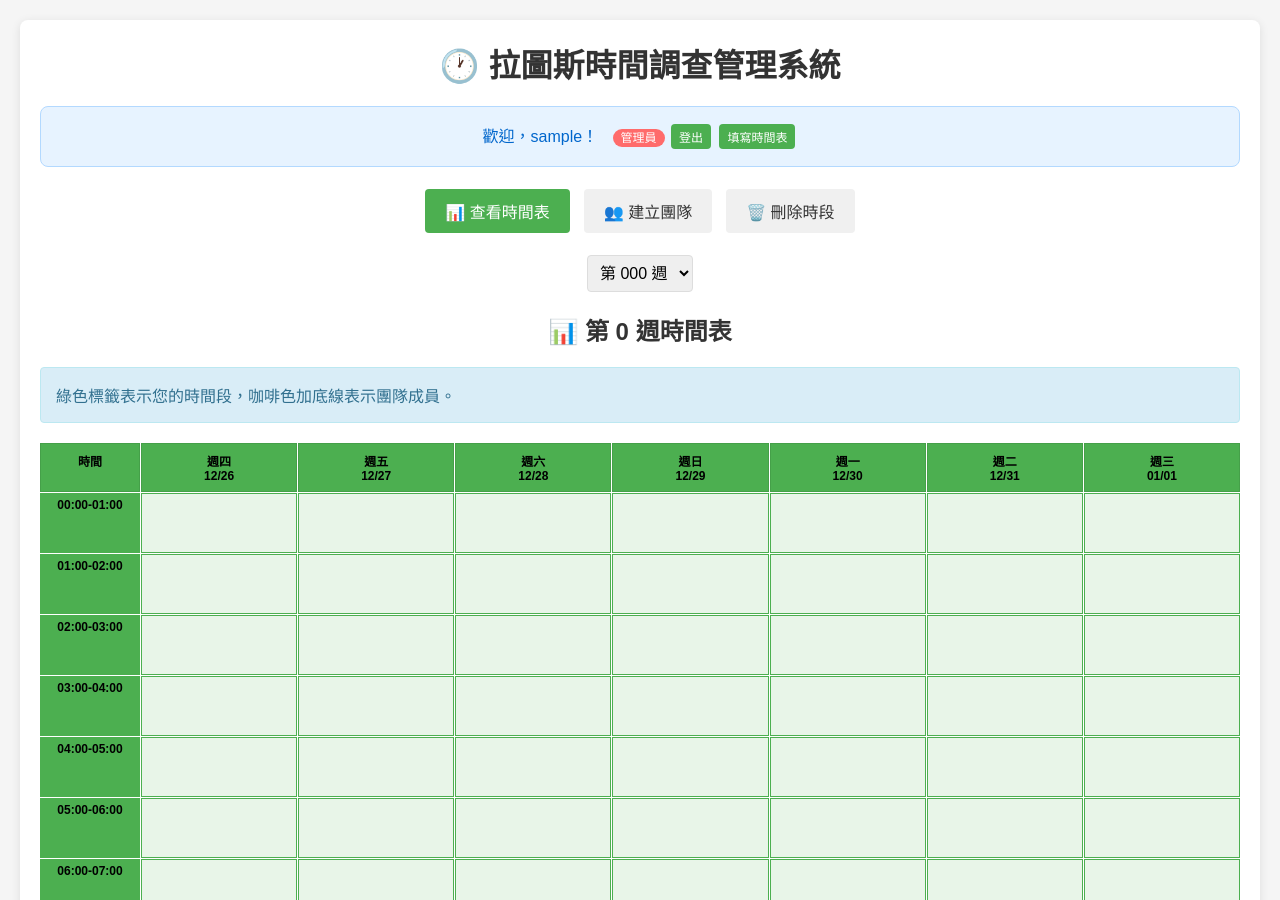
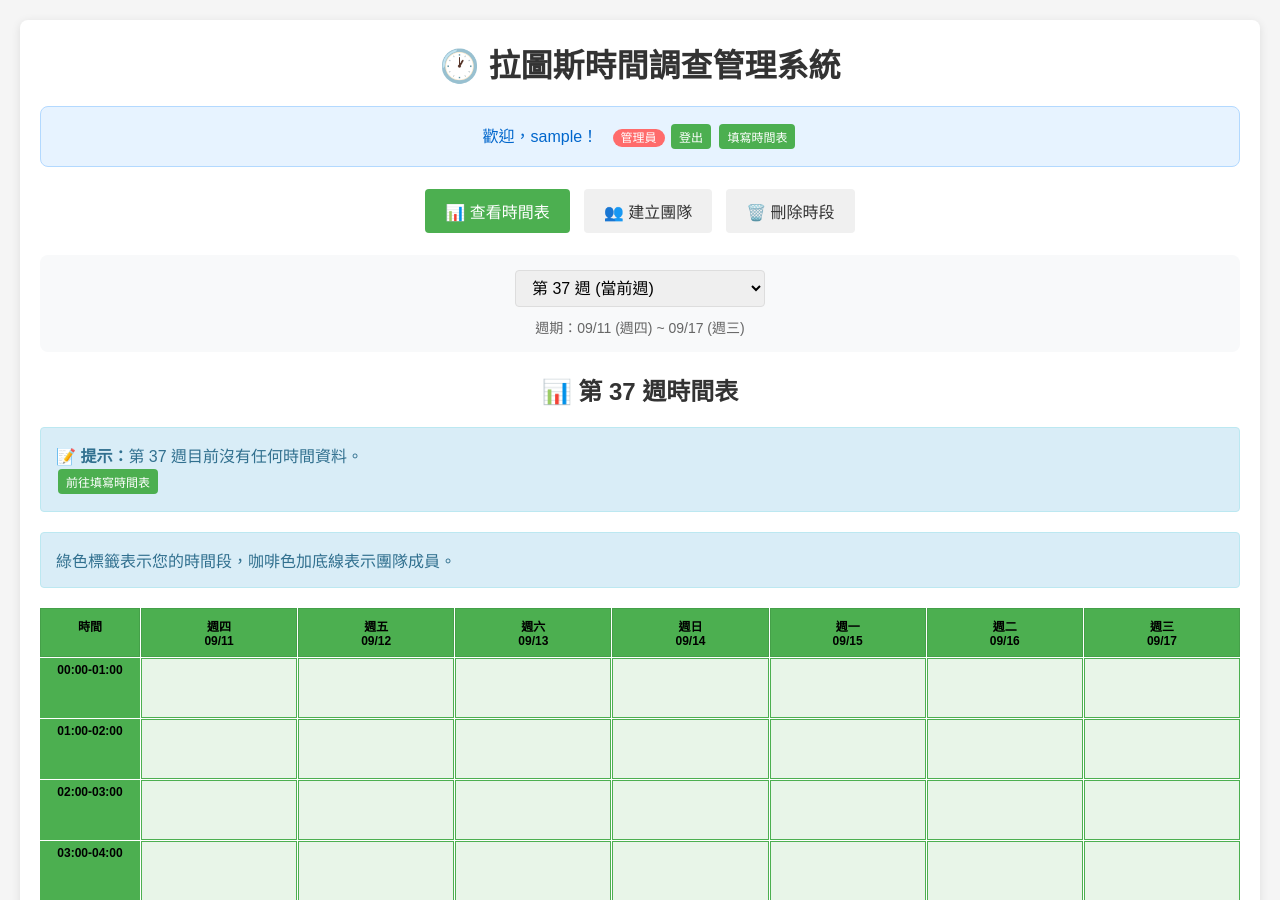
Before and after one commit to LINJINGCHENG/Zodiac-artale-boss, a PHP site: page /results.php in a window 1280 px wide. Shown: the top 900 px of the page. Run offline with PHP 8.4, Linux system fonts and the light colour scheme; the visitor is signed in with stand-in values (Sample User, id 1); tables that the repository leaves empty or names only in its code hold one stand-in row (values such as "Sample post").

Commit message:
feat:revise the date display problem

```diff
--- a/investigate.php
+++ b/investigate.php
@@ -39,6 +39,10 @@ try {
 }
 
 $currentWeek = (int)date('W');
+$currentDate=(int)date('w');
+if($currentDate<4){
+    $currentWeek=$currentWeek-1;
+}
 $currentYear = (int)date('Y');
 $allWeeks = [];
 
--- a/results.php
+++ b/results.php
@@ -27,15 +27,42 @@ try {
 
 // 獲取當前週數和所有週數
 $currentWeek = (int)date('W');
-$allWeeks = $pdo->query("SELECT DISTINCT week_number FROM time_slots ORDER BY week_number")->fetchAll(PDO::FETCH_COLUMN);
-$selectedWeek = isset($_GET['week']) ? (int)$_GET['week'] : $currentWeek;
+$currentWeekday = (int)date('w');
+if($currentWeekday<4){
+    $currentWeek=$currentWeek-1;
+}
 
-if (!in_array($selectedWeek, $allWeeks) && !empty($allWeeks)) {
-    $selectedWeek = (int)$allWeeks[0];
+// 從資料庫獲取現有週數
+$existingWeeks = $pdo->query("SELECT DISTINCT week_number FROM time_slots ORDER BY week_number")->fetchAll(PDO::FETCH_COLUMN);
+
+// 建立完整的週數列表（包含當前週和後面兩週）
+$allWeeks = [];
+for ($i = 0; $i <= 2; $i++) {
+    $week = $currentWeek + $i;
+    if ($week <= 53) { // 確保不超過一年的週數
+        $allWeeks[] = $week;
     }
-if (empty($allWeeks)) {
-    $allWeeks = [$currentWeek];
-    $selectedWeek = $currentWeek;
+}
+
+// 合併資料庫中的週數（避免遺漏現有資料）
+$allWeeks = array_unique(array_merge($allWeeks, $existingWeeks));
+sort($allWeeks);
+
+// 決定預設顯示的週數
+$defaultWeek = $currentWeek;
+if ($currentWeekday < 4) { // 如果今天是週日到週三，預設顯示上一週
+    $defaultWeek = $currentWeek - 1;
+    // 確保上一週也在選項中
+    if (!in_array($defaultWeek, $allWeeks)) {
+        array_unshift($allWeeks, $defaultWeek);
+    }
+}
+
+$selectedWeek = isset($_GET['week']) ? (int)$_GET['week'] : $defaultWeek;
+
+// 確保選中的週數在範圍內
+if (!in_array($selectedWeek, $allWeeks)) {
+    $selectedWeek = $defaultWeek;
 }
 
 $currentMode = $_GET['mode'] ?? 'view';
@@ -49,7 +76,6 @@ for ($hour = 0; $hour < 24; $hour++) {
     $timeSlots[] = "$startTime-$endTime";
 }
 
-// 計算週日期
 // 計算週日期 - 週四到週三的完整7天
 function getWeekDates($week)
 {
@@ -71,7 +97,6 @@ function getWeekDates($week)
 
     return $dates;
 }
-
 
 $weekDates = getWeekDates($selectedWeek);
 
@@ -99,7 +124,6 @@ foreach ($stmt->fetchAll(PDO::FETCH_ASSOC) as $row) {
     ];
 }
 
-
 // 獲取團隊成員資訊（用於標記團隊成員）
 $teamMembers = [];
 $teamStmt = $pdo->query("
@@ -115,14 +139,10 @@ foreach ($teamStmt->fetchAll(PDO::FETCH_ASSOC) as $row) {
     }
 }
 
-
-
-
 $message = '';
 
 // 處理表單提交 - 修復刪除邏輯
 if ($_SERVER["REQUEST_METHOD"] == "POST") {
-    // 刪除時段
     // 刪除時段
     if (isset($_POST['delete_selected_slots'])) {
         $selectedSlots = $_POST['delete_slots'] ?? [];
@@ -202,7 +222,6 @@ if (isset($_POST['delete_selected_slots'])) {
         }
     }
 
-
     // 建立團隊
     if (isset($_POST['create_team'])) {
         $teamName = trim($_POST['team_name'] ?? '');
@@ -280,7 +299,6 @@ $teams = $pdo->query("
     JOIN users u ON tm.user_id = u.user_id
     GROUP BY t.id ORDER BY t.date, t.time_slot
 ")->fetchAll(PDO::FETCH_ASSOC);
-
 
 // 搜尋用戶的時段（用於刪除功能）
 $searchResults = [];
@@ -400,13 +418,36 @@ $jsTimeSlots = json_encode($timeSlots);
         .week-selector {
             text-align: center;
             margin-bottom: 20px;
+            padding: 15px;
+            background: #f8f9fa;
+            border-radius: 8px;
         }
 
         .week-selector select {
-            padding: 8px;
+            padding: 8px 12px;
             border: 1px solid #ddd;
             border-radius: 4px;
             font-size: 16px;
+            min-width: 250px;
+        }
+
+        .week-info {
+            margin-top: 10px;
+            font-size: 14px;
+            color: #666;
+        }
+
+        .current-week-indicator {
+            background: #e7f3ff;
+            border: 2px solid #4CAF50;
+            border-radius: 8px;
+            padding: 10px;
+            margin-bottom: 15px;
+            text-align: center;
+        }
+
+        .current-week-indicator strong {
+            color: #4CAF50;
         }
 
         .btn {
@@ -753,9 +794,6 @@ $jsTimeSlots = json_encode($timeSlots);
             box-shadow: 0 4px 15px rgba(0, 0, 0, 0.1);
         }
 
-
-
-
         @media (max-width: 768px) {
             .time-grid {
                 grid-template-columns: 80px repeat(7, 1fr);
@@ -805,15 +843,76 @@ $jsTimeSlots = json_encode($timeSlots);
         <div class="week-selector">
             <select onchange="window.location.href='?mode=<?php echo $currentMode; ?>&week='+this.value;">
                 <?php foreach ($allWeeks as $week): ?>
+                    <?php
+                    $weekLabel = "第 {$week} 週";
+                    if ($week == $currentWeek) {
+                        $weekLabel .= " (當前週)";
+                    } elseif ($week == $currentWeek + 1) {
+                        $weekLabel .= " (下週)";
+                    } elseif ($week == $currentWeek + 2) {
+                        $weekLabel .= " (下下週)";
+                    } elseif ($week == $currentWeek - 1) {
+                        $weekLabel .= " (上週)";
+                    }
+
+                    // 檢查是否有資料
+                    $hasData = in_array($week, $existingWeeks);
+                    if (!$hasData && $week != $currentWeek) {
+                        $weekLabel .= " (無資料)";
+                    }
+                    ?>
+                    <option value="<?php echo $week; ?>"
                                         <option value="<?php echo $week; ?>" <?php echo $selectedWeek == $week ? 'selected' : ''; ?>>
-                        第 <?php echo $week; ?> 週 <?php echo $week == $currentWeek ? '(當前週)' : ''; ?>
+                        <?php echo $weekLabel; ?>
                     </option>
                 <?php endforeach; ?>
             </select>
+
+            <div class="week-info">
+                <?php
+                $weekStartDate = new DateTime();
+                $weekStartDate->setISODate(date('Y'), $selectedWeek, 4); // 週四
+                $weekEndDate = clone $weekStartDate;
+                $weekEndDate->modify('+6 days'); // 週三
+
+                echo "週期：" . $weekStartDate->format('m/d') . " (週四) ~ " . $weekEndDate->format('m/d') . " (週三)";
+
+                if ($selectedWeek != $currentWeek) {
+                    if ($selectedWeek > $currentWeek) {
+                        echo " | 📅 未來第 " . ($selectedWeek - $currentWeek) . " 週";
+                    } else {
+                        echo " | 📅 過去第 " . ($currentWeek - $selectedWeek) . " 週";
+                    }
+                }
+                ?>
             </div>
+        </div>
+
+        <?php if ($selectedWeek != $currentWeek): ?>
+        <div class="current-week-indicator">
+            <strong>📅 當前查看：</strong>第 <?php echo $selectedWeek; ?> 週
+            <?php if ($selectedWeek > $currentWeek): ?>
+                <span style="color: #007bff;">(未來 <?php echo $selectedWeek - $currentWeek; ?> 週)</span>
+            <?php else: ?>
+                <span style="color: #6c757d;">(過去 <?php echo $currentWeek - $selectedWeek; ?> 週)</span>
+            <?php endif; ?>
+        </div>
+        <?php endif; ?>
 
         <?php if ($currentMode == 'view'): ?>
             <h2>📊 第 <?php echo $selectedWeek; ?> 週時間表</h2>
+
+            <?php if (!in_array($selectedWeek, $existingWeeks)): ?>
+                <div class="alert info">
+                    <strong>📝 提示：</strong>第 <?php echo $selectedWeek; ?> 週目前沒有任何時間資料。
+                    <?php if ($selectedWeek > $currentWeek): ?>
+                        這是未來的週次，可能還沒有人填寫時間表。
+                    <?php endif; ?>
+                    <br>
+                    <a href="investigate.php?week=<?php echo $selectedWeek; ?>" class="btn btn-small">前往填寫時間表</a>
+                </div>
+            <?php endif; ?>
+
             <div class="alert info">綠色標籤表示您的時間段，咖啡色加底線表示團隊成員。</div>
 
             <div class="time-grid">
@@ -957,7 +1056,6 @@ $jsTimeSlots = json_encode($timeSlots);
                     </div>
                 </div>
             </div>
-
 
         <?php elseif ($currentMode == 'delete'): ?>
             <h2>🗑️ 刪除時段</h2>
@@ -1144,7 +1242,6 @@ $jsTimeSlots = json_encode($timeSlots);
             });
         });
 
-
         // 載入時間段選項
         function loadTimeSlots() {
             const selectedDate = document.getElementById('selected_date').value;
```
Lines whose indentation alone changed are shown as unchanged.
